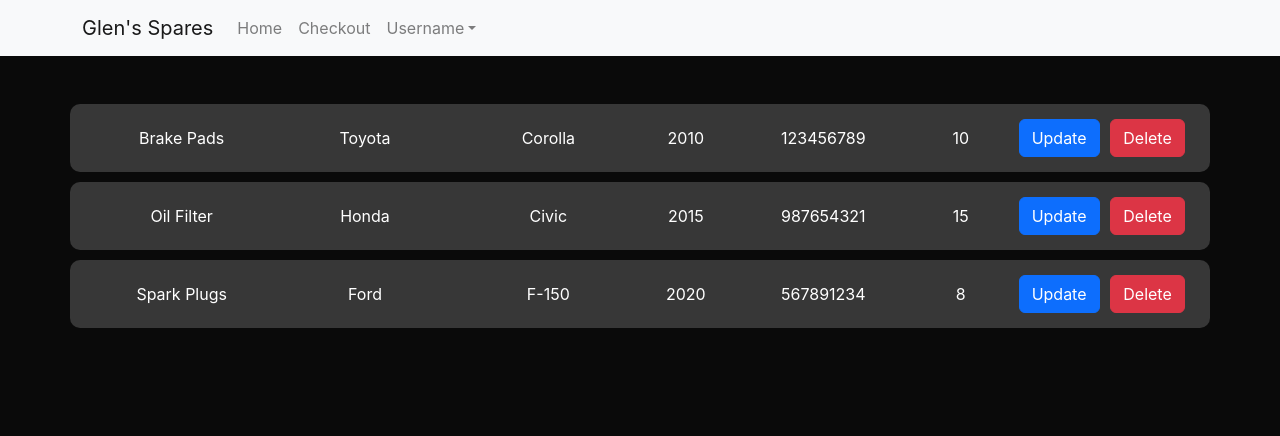
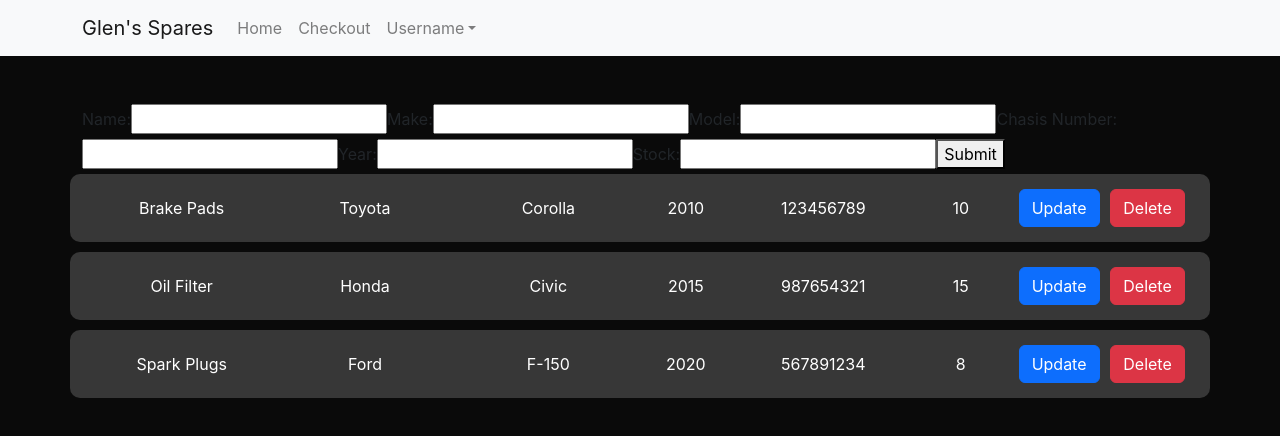
Before and after one commit to EConradie/DV200_MidTermAssessment, a React (Create React App) app in the folder client/: page /admin in a window 1280 px wide. Shown: the top 436 px of the page. Built offline with nearby package versions, Linux system fonts and the light colour scheme.

Commit message:
form admin

```diff
--- a/client/src/App.js
+++ b/client/src/App.js
@@ -7,7 +7,7 @@ import Contatiner from 'react-bootstrap/Container';
 
 // Pages
 import Admin from './pages/admin';
-import Checkout from './pages/checkout';
+import CheckoutPage from './pages/checkout';
 import Landingpage from './pages/landingpage';
 
 
@@ -25,7 +25,7 @@ function App() {
       <Contatiner className='mt-5'>
         <Routes>
           <Route exact path="/" element={<Landingpage />} />
-          <Route path='/checkout' element={<Checkout />} />
+          <Route path='/checkout' element={<CheckoutPage />} />
           <Route path='/admin' element={<Admin />} />
         </Routes>
       </Contatiner>
--- a/client/src/pages/admin.js
+++ b/client/src/pages/admin.js
@@ -1,24 +1,103 @@
-import React from 'react';
+import React, { useState } from 'react';
+import axios from 'axios';
 
 // Bootstrap
-import Col from 'react-bootstrap/Col';
-import Row from 'react-bootstrap/Row';
-import Form from 'react-bootstrap/Form';
-import Tab from 'react-bootstrap/Tab';
-import Tabs from 'react-bootstrap/Tabs';
-import Button from 'react-bootstrap/Button';
+// import Col from 'react-bootstrap/Col';
+// import Row from 'react-bootstrap/Row';
+// import Form from 'react-bootstrap/Form';
+// import Tab from 'react-bootstrap/Tab';
+// import Tabs from 'react-bootstrap/Tabs';
+// import Button from 'react-bootstrap/Button';
 
 // Components
 import AdminProduct from '../components/adminProduct';
 
-function admin() {
+function Admin() {
+
+    const [name, setName] = useState('');
+    const [make, setMake] = useState('');
+    const [model, setModel] = useState('');
+    const [chasisNum, setChasisNum] = useState('');
+    const [year, setYear] = useState('');
+    const [stock, setStock] = useState('');
+
+  const handleSubmit = async (e) => {
+    e.preventDefault();
+
+    const carPayload = {
+      name: name,
+      make: make,
+      model: model,
+      chasisNum: chasisNum,
+      year: year,
+      stock: stock,
+    };
+
+    try {
+      // Use axios to post car data
+      const carResponse = await axios.post('http://localhost:3001/api/Cars', carPayload);
+      console.log('Car post successfully submitted:', carResponse.data);
+    } catch (error) {
+      console.error('Error submitting post:', error);
+    }
+  };
 
   return (
     <>
+        <form onSubmit={handleSubmit}>
+      <label htmlFor="name">Name:</label>
+      <input
+        type="text"
+        id="name"
+        value={name}
+        onChange={(e) => setName(e.target.value)}
+      />
 
+      <label htmlFor="make">Make:</label>
+      <input
+        type="text"
+        id="make"
+        value={make}
+        onChange={(e) => setMake(e.target.value)}
+      />
+
+      <label htmlFor="model">Model:</label>
+      <input
+        type="text"
+        id="model"
+        value={model}
+        onChange={(e) => setModel(e.target.value)}
+      />
+
+      <label htmlFor="chasisNum">Chasis Number:</label>
+      <input
+        type="text"
+        id="chasisNum"
+        value={chasisNum}
+        onChange={(e) => setChasisNum(e.target.value)}
+      />
+
+      <label htmlFor="year">Year:</label>
+      <input
+        type="text"
+        id="year"
+        value={year}
+        onChange={(e) => setYear(e.target.value)}
+      />
+
+      <label htmlFor="stock">Stock:</label>
+      <input
+        type="text"
+        id="stock"
+        value={stock}
+        onChange={(e) => setStock(e.target.value)}
+      />
+
+      <button type="submit">Submit</button>
+    </form>
       <AdminProduct />
     </>
   );
 }
 
-export default admin;
+export default Admin;
--- a/client/src/pages/checkout.js
+++ b/client/src/pages/checkout.js
@@ -9,7 +9,7 @@ import Button from 'react-bootstrap/Button';
 
 import Checkout from '../components/checkout';
 
-function checkout() {
+function CheckoutPage() {
 
   return (
     <>
@@ -25,4 +25,4 @@ function checkout() {
   );
 }
 
-export default checkout;
+export default CheckoutPage;
--- a/client/src/pages/landingpage.js
+++ b/client/src/pages/landingpage.js
@@ -10,7 +10,7 @@ import Tabs from 'react-bootstrap/Tabs';
 // Components
 import Product from '../components/product';
 
-function landingpage() {
+function Landingpage() {
 
   return (
     <>
@@ -19,4 +19,4 @@ function landingpage() {
   );
 }
 
-export default landingpage;
+export default Landingpage;
```
Also changed, not shown: 1 other file (tests, documents, lock files or other folders).
